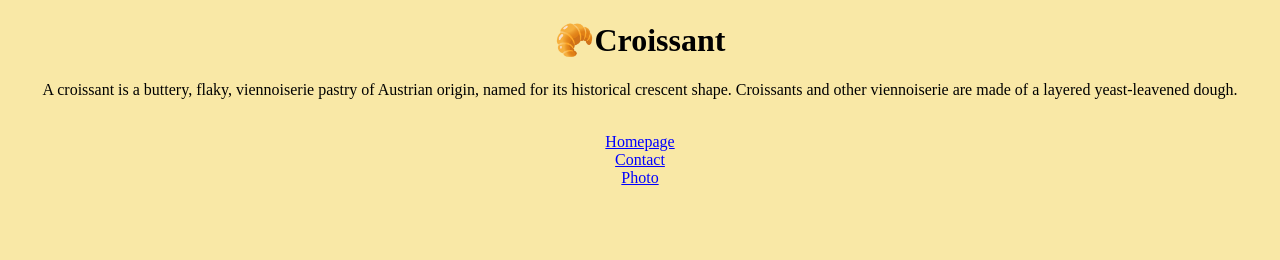
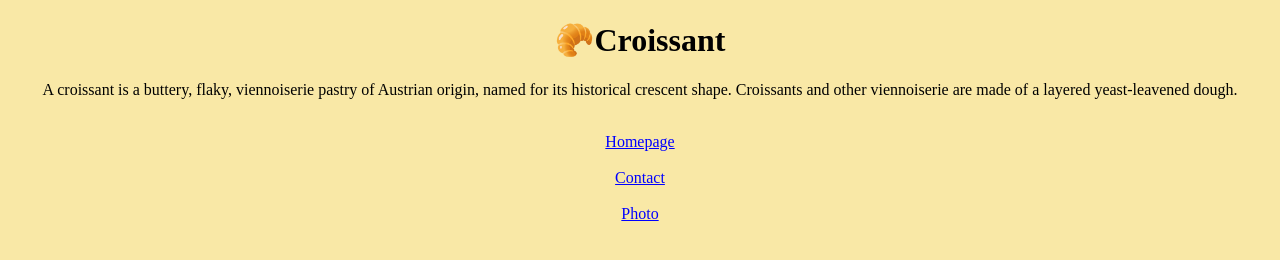
Before and after one commit to dreamer757/Croissant, a plain HTML site: page index.html in a window 1280 px wide. Drawn offline with Linux system fonts and the light colour scheme.

Commit message:
updated links

```diff
--- a/css/style.css
+++ b/css/style.css
@@ -1,5 +1,5 @@
 body {
-  background-color: #f9e8a6;
+  background: #f9e8a6;
 }
 
 h1,
@@ -17,7 +17,7 @@ footer {
 }
 
 footer a {
-  display: inline-block;
+  display: block;
   margin: 0 10px;
   color: blue;
 }
```
